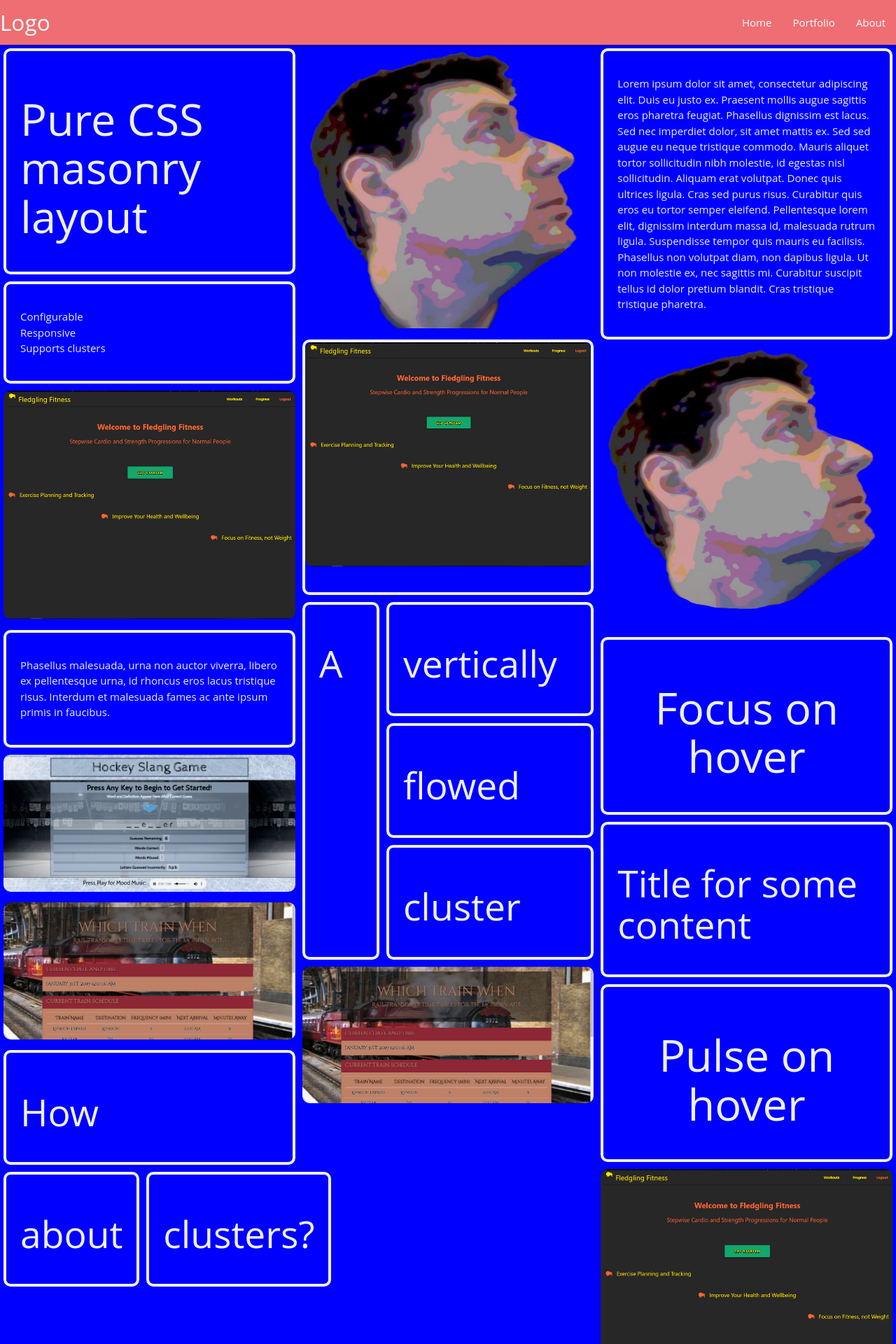
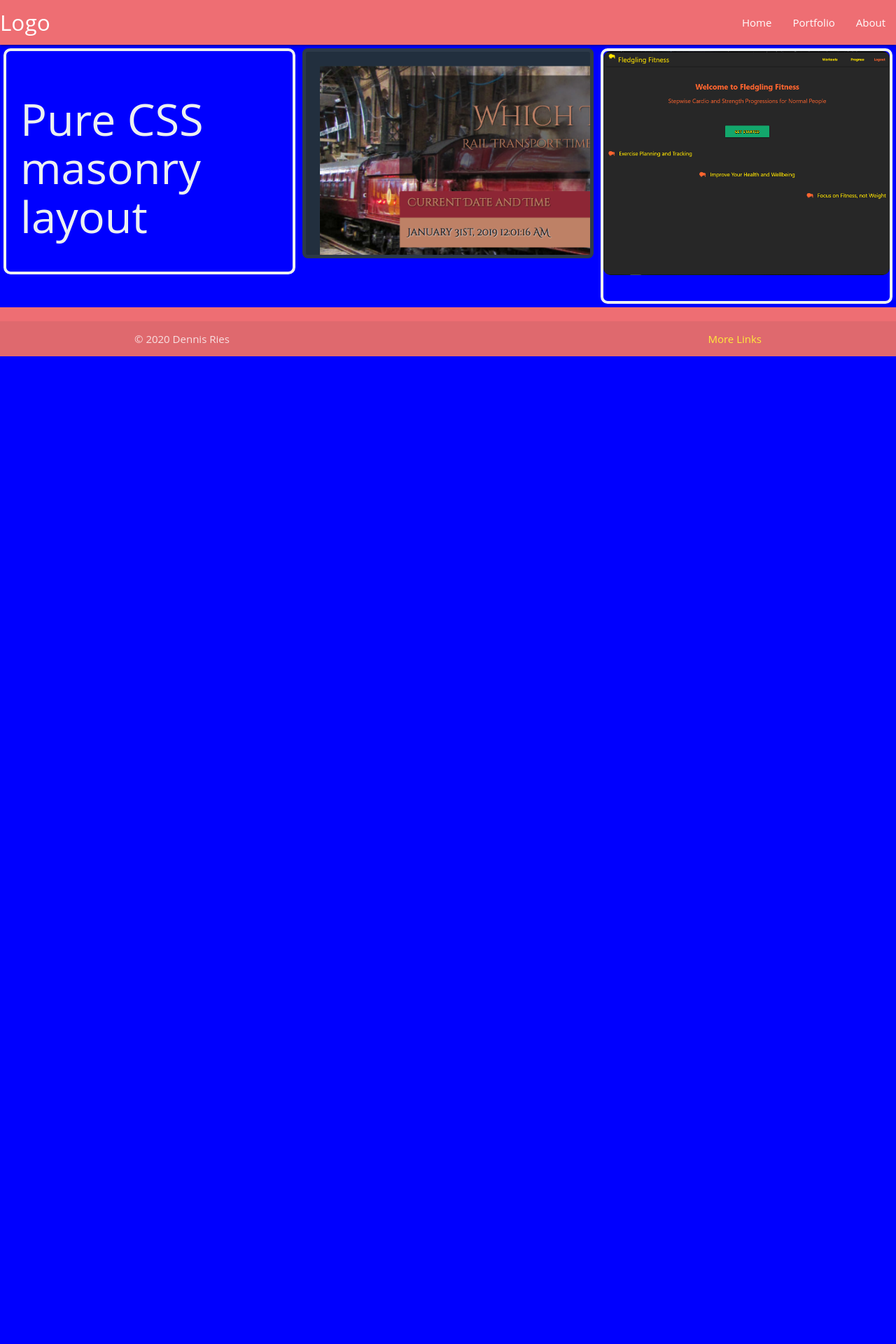
Before and after one commit to dtries/ries-portfolio, a React (Create React App) app: page / in a window 1280 px wide. Shown: the top 1920 px of the page at 70% size. After the commit the page ends 800 px from the top, so only its background shows below. Built offline with nearby package versions, Linux system fonts and the light colour scheme.

Commit message:
selecting which tiles to use

```diff
--- a/src/App.css
+++ b/src/App.css
@@ -1,13 +1,5 @@
-
-  main {
-    flex: 1 0 auto;
-  }
-
 body {
   background-color: blue;
-  display: flex;
-  min-height: 100vh;
-  flex-direction: column
 }
 
 .tile {
@@ -325,3 +317,121 @@ img.tile-flp__pnl {
     opacity: 1;
   }
 }
+
+.img-hover-zoom {
+  background: #222f3e;
+  height: 300px;
+  overflow: hidden;
+  border-radius: .5em;
+  border: 5px solid rgba(255, 255, 255, .05);
+}
+
+.img-hover-zoom--empty {
+  background-color: rgba(255, 255, 255, .1);
+  border-width: 0;
+}
+
+.img-hover-zoom:not(.img-hover-zoom--empty):hover {
+  filter: drop-shadow(0 0 10px rgba(0,0,0,.3));
+}
+
+.img-hover-zoom-title {
+  text-align: center;
+}
+
+.img-hover-zoom--basic img {
+  transition: transform .5s ease;
+}
+
+.img-hover-zoom--basic:hover img {
+  transform: scale(1.5);
+}
+
+.img-hover-zoom--quick-zoom img {
+  transform-origin: 0 0;
+  transition: transform .25s, visibility .25s ease-in;
+}
+
+.img-hover-zoom--quick-zoom:hover img {
+  transform: scale(2);
+}
+
+.img-hover-zoom--point-zoom img {
+  transform-origin: 65% 75%;
+  transition: transform 1s, filter .5s ease-out;
+}
+
+.img-hover-zoom--point-zoom:hover img {
+  transform: scale(5);
+}
+
+.img-hover-zoom--zoom-n-rotate img {
+  transition: transform .5s ease-in-out;
+}
+
+.img-hover-zoom--zoom-n-rotate:hover img {
+  transform: scale(2) rotate(25deg);
+}
+
+.img-hover-zoom--slowmo img {
+  transform-origin: 50% 65%;
+  transition: transform 5s, filter 3s ease-in-out;
+  filter: brightness(150%);
+}
+
+.img-hover-zoom--slowmo:hover img {
+  filter: brightness(100%);
+  transform: scale(3);
+}
+
+.img-hover-zoom--brightness img {
+  transition: transform 2s, filter 1.5s ease-in-out;
+  transform-origin: center center;
+  filter: brightness(50%);
+}
+
+.img-hover-zoom--brightness:hover img {
+  filter: brightness(100%);
+  transform: scale(1.3);
+}
+
+.img-hover-zoom--zoom-n-pan-h img {
+  transition: transform .5s ease-in-out;
+  transform: scale(1.4);
+  transform-origin: 100% 0;
+}
+
+.img-hover-zoom--zoom-n-pan-h:hover img {
+  transform: scale(1.5) translateX(30%);
+}
+
+.img-hover-zoom--zoom-n-pan-v img {
+  transition: transform .5s ease-in-out;
+  transform: scale(1.4);
+  transform-origin: 0 0;
+}
+
+.img-hover-zoom--zoom-n-pan-v:hover img {
+  transform: scale(1.25) translateY(-30%);
+}
+
+.img-hover-zoom--blur img {
+  transition: transform 1s, filter 2s ease-in-out;
+  filter: blur(2px);
+  transform: scale(1.2);
+}
+
+.img-hover-zoom--blur:hover img {
+  filter: blur(0);
+  transform: scale(1);
+}
+
+.img-hover-zoom--colorize img {
+  transition: transform .5s, filter 1.5s ease-in-out;
+  filter: grayscale(100%);
+}
+
+.img-hover-zoom--colorize:hover img {
+  filter: grayscale(0);
+  transform: scale(1.1);
+}
--- a/src/components/Footer.js
+++ b/src/components/Footer.js
@@ -4,27 +4,10 @@ class Footer extends Component {
     render () {
         return (
         <footer class="page-footer">
-          <div class="container">
-            <div class="row">
-              <div class="col l6 s12">
-                <h5 class="white-text">Footer Content</h5>
-                <p class="grey-text text-lighten-4">You can use rows and columns here to organize your footer content.</p>
-              </div>
-              <div class="col l4 offset-l2 s12">
-                <h5 class="white-text">Links</h5>
-                <ul>
-                  <li><a class="grey-text text-lighten-3" href="#!">Link 1</a></li>
-                  <li><a class="grey-text text-lighten-3" href="#!">Link 2</a></li>
-                  <li><a class="grey-text text-lighten-3" href="#!">Link 3</a></li>
-                  <li><a class="grey-text text-lighten-3" href="#!">Link 4</a></li>
-                </ul>
-              </div>
-            </div>
-          </div>
           <div class="footer-copyright">
             <div class="container">
-            © 2014 Copyright Text
-            <a class="grey-text text-lighten-4 right" href="#!">More Links</a>
+            © 2020 Dennis Ries
+            <a class="yellow-text right" href="#!">More Links</a>
             </div>
           </div>
         </footer>
--- a/src/components/LandingPage.js
+++ b/src/components/LandingPage.js
@@ -1,60 +1,23 @@
 import React, {Component} from "react";
+import M from "materialize-css";
 
 class LandingPage extends Component {
+
     render () {
         return (
-            <div className="tile">
+        <div className="tile">
             <div className="tile-pnl tile-pnl--fcs">
               <div className="tile-pnl__cntnt bd--white tx--white">
                 <h1>Pure CSS masonry layout</h1>
               </div>
             </div>
-            <div className="tile-pnl">
-              <div className="tile-pnl__cntnt bd--white tx--white">
-                <ul>
-                  <li>Configurable</li>
-                  <li>Responsive</li>
-                  <li>Supports clusters</li>
-                </ul>
-              </div>
+
+            <div class="tile-pnl">
+                <div class="tile-pnl__cntnt img-hover-zoom image-hover-zoom--colorize">
+                    <img src={ require("../images/Which_Train_When.png")} alt=""/>
+                </div>
             </div>
-            <div className="tile-pnl "><img src={  require("../images/FF_Landing.png") } className="tile-pnl__cntnt" alt=""/>
-            </div>
-            <div className="tile-pnl ">
-              <div className="tile-pnl__cntnt tx--white bd--white">
-                <p>Phasellus malesuada, urna non auctor viverra, libero ex pellentesque urna, id rhoncus eros lacus tristique risus. Interdum et malesuada fames ac ante ipsum primis in faucibus.</p>
-              </div>
-            </div>
-            <div className="tile-pnl ">
-              <img src={ require("../images/Hockey_Slang_Game.png") } className="tile-pnl__cntnt" alt=""/>
-            </div>
-            <div className="tile-pnl ">
-              <img src={ require("../images/Which_Train_When.png") } className="tile-pnl__cntnt" alt=""/>
-            </div>
-            <div className="tile-pnl tile-clstr tile-clstr--hrz">
-              <div className="tile-clstr__sgmnt tile-clstr__sgmnt--rw ">
-                <div className="tile-pnl tile-clstr__sgmnt ">
-                  <div className="tile-pnl__cntnt bd--white tx--white">
-                    <h2>How</h2>
-                  </div>
-                </div>
-              </div>
-              <div className="tile-clstr__sgmnt tile-clstr__sgmnt--rw ">
-                <div className="tile-pnl tile-clstr__sgmnt ">
-                  <div className="tile-pnl__cntnt bd--white tx--white">
-                    <h2>about</h2>
-                  </div>
-                </div>
-                <div className="tile-pnl tile-clstr__sgmnt ">
-                  <div className="tile-pnl__cntnt bd--white tx--white">
-                    <h2>clusters?</h2>
-                  </div>
-                </div>
-              </div>
-            </div>
-            <div className="tile-pnl ">
-              <img src={ require("../images/Stylized_Profile.png") } className="tile-pnl__cntnt" alt=""/>
-            </div>
+
             <div className="tile-pnl tile-flp tile-flp--lg tile-pnl--fcs tile-pnl--pls">
               <div className="tile-pnl__cntnt tile-flp__cntnt">
                 <div className="tile-flp__pnl tile-flp__pnl--frnt tx--white bd--white tx--center">
@@ -68,60 +31,7 @@ class LandingPage extends Component {
                 </div>
               </div>
             </div>
-            <div className="tile-pnl tile-clstr tile-clstr--vrt">
-              <div className="tile-clstr__sgmnt tile-clstr__sgmnt--clmn ">
-                <div className="tile-pnl tile-clstr__sgmnt ">
-                  <div className="tile-pnl__cntnt bd--white tx--white">
-                    <h2>A</h2>
-                  </div>
-                </div>
-              </div>
-              <div className="tile-clstr__sgmnt tile-clstr__sgmnt--clmn ">
-                <div className="tile-pnl tile-clstr__sgmnt ">
-                  <div className="tile-pnl__cntnt bd--white tx--white">
-                    <h2>vertically</h2>
-                  </div>
-                </div>
-                <div className="tile-pnl tile-clstr__sgmnt ">
-                  <div className="tile-pnl__cntnt bd--white tx--white">
-                    <h2>flowed</h2>
-                  </div>
-                </div>
-                <div className="tile-pnl tile-clstr__sgmnt ">
-                  <div className="tile-pnl__cntnt bd--white tx--white">
-                    <h2>cluster</h2>
-                  </div>
-                </div>
-              </div>
-            </div>
-            <div className="tile-pnl "><img src= { require("../images/Which_Train_When.png") } className="tile-pnl__cntnt" alt=""/>
-            </div>
-            <div className="tile-pnl ">
-              <div className="tile-pnl__cntnt bd--white bg--darkred tx--white">
-                <p>Lorem ipsum dolor sit amet, consectetur adipiscing elit. Duis eu justo ex. Praesent mollis augue sagittis eros pharetra feugiat. Phasellus dignissim est lacus. Sed nec imperdiet dolor, sit amet mattis ex. Sed sed augue eu neque tristique commodo. Mauris aliquet tortor sollicitudin nibh molestie, id egestas nisl sollicitudin. Aliquam erat volutpat. Donec quis ultrices ligula. Cras sed purus risus. Curabitur quis eros eu tortor semper eleifend. Pellentesque lorem elit, dignissim interdum massa id, malesuada rutrum ligula. Suspendisse tempor quis mauris eu facilisis. Phasellus non volutpat diam, non dapibus ligula. Ut non molestie ex, nec sagittis mi. Curabitur suscipit tellus id dolor pretium blandit. Cras tristique tristique pharetra.</p>
-              </div>
-            </div>
-            <div className="tile-pnl "><img src= { require("../images/Stylized_Profile2.png") } className="tile-pnl__cntnt" alt=""/>
-            </div>
-            <div className="tile-pnl tile-pnl--fcs">
-              <div className="tile-pnl__cntnt tx--white bd--white tx--center">
-                <h1>Focus on hover</h1>
-              </div>
-            </div>
-            <div className="tile-pnl ">
-              <div className="tile-pnl__cntnt tx--white bd--white">
-                <h2>Title for some content</h2>
-              </div>
-            </div>
-            <div className="tile-pnl tile-pnl--pls">
-              <div className="tile-pnl__cntnt tx--white bd--white bg--darkred tx--center">
-                <h1>Pulse on hover</h1>
-              </div>
-            </div>
-            <div className="tile-pnl "><img src= { require("../images/FF_Landing.png") } className="tile-pnl__cntnt" alt=""/>
-            </div>
-            <div className="tile__fcs-crtn"></div>
-          </div>
+        </div>
         );
     }
 }
```
